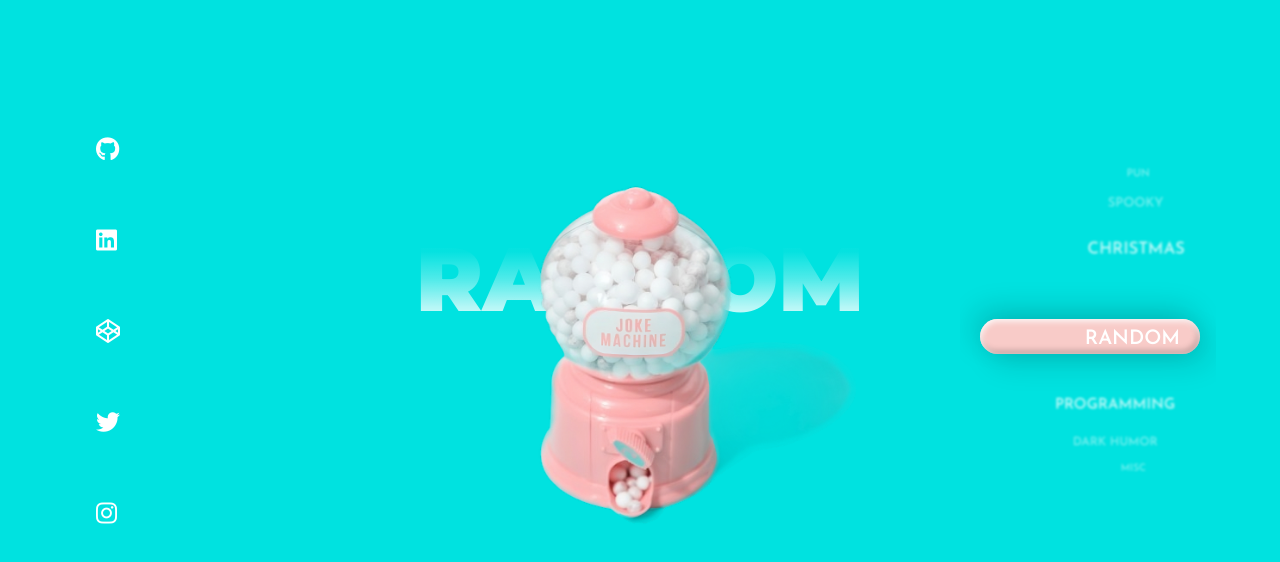
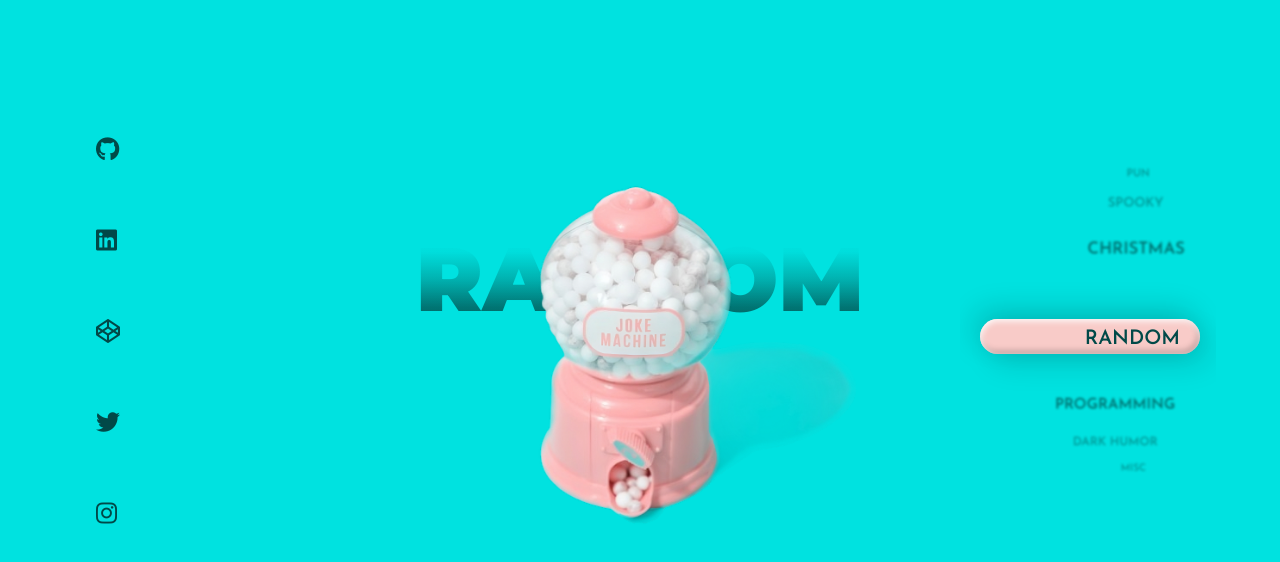
Before and after one commit to theblaisecode/funny-jokes, a plain HTML site: page index.html in a window 1280 px wide. Shown: the part 100-662 px from the top of the page. Drawn offline with nearby package versions, Linux system fonts and the light colour scheme; no server answers.

Commit message:
Update style.css

```diff
--- a/css/style.css
+++ b/css/style.css
@@ -1,7 +1,7 @@
 :root {
   --primaryColor: #00e2e0;
   --secColor: #f8cbc8;
-  --textColor: #ffffff;
+  --textColor: #014948;
 }
 
 * {
@@ -144,7 +144,7 @@ li {
   font-size: 2.2rem;
   font-weight: 600;
   margin: 2;
-  color: #ffffff7a;
+  color: #0149487a;
   display: flex;
   justify-content: flex-end;
   align-items: center;
@@ -161,7 +161,7 @@ li {
     -2px -3px 6px 0 rgba(0, 0, 0, 0.25) inset,
     1rem 1rem 3rem rgba(0, 0, 0, 0.13),
     -0.5rem -0.8rem 3rem rgba(0, 0, 0, 0.171);
-  color: #fff;
+  color: var(--textColor);
   filter: blur(0px);
   cursor: pointer;
   transform: translate3d(0px, 0px, 0px) rotateX(0deg) rotateY(0deg) scale(1) !important;
@@ -173,7 +173,7 @@ li {
 
 .swiper-slide-prev,
 .swiper-slide-next {
-  color: #ffffffc0;
+  color: #014948c0;
   filter: blur(0.12rem);
 }
 
@@ -233,10 +233,10 @@ li {
   font-size: 15rem;
   background: -webkit-linear-gradient(
     #00e2e0,
-    #ffffff05,
-    #ffffff50,
-    #ffffffb4,
-    #ffffff
+    #01494805,
+    #01494850,
+    #014948b4,
+    #014948
   );
   -webkit-background-clip: text;
   -webkit-text-fill-color: transparent;
```
